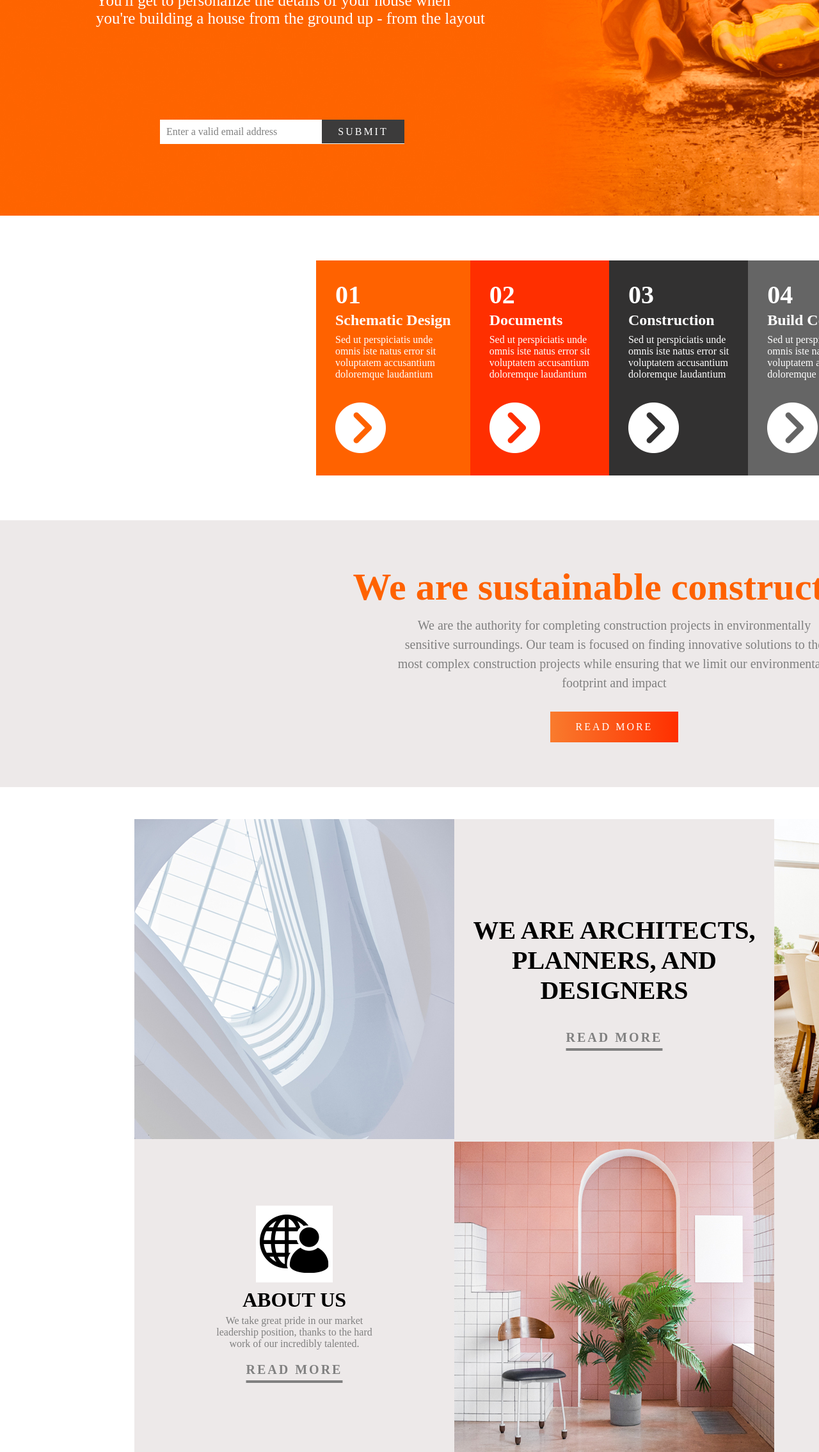
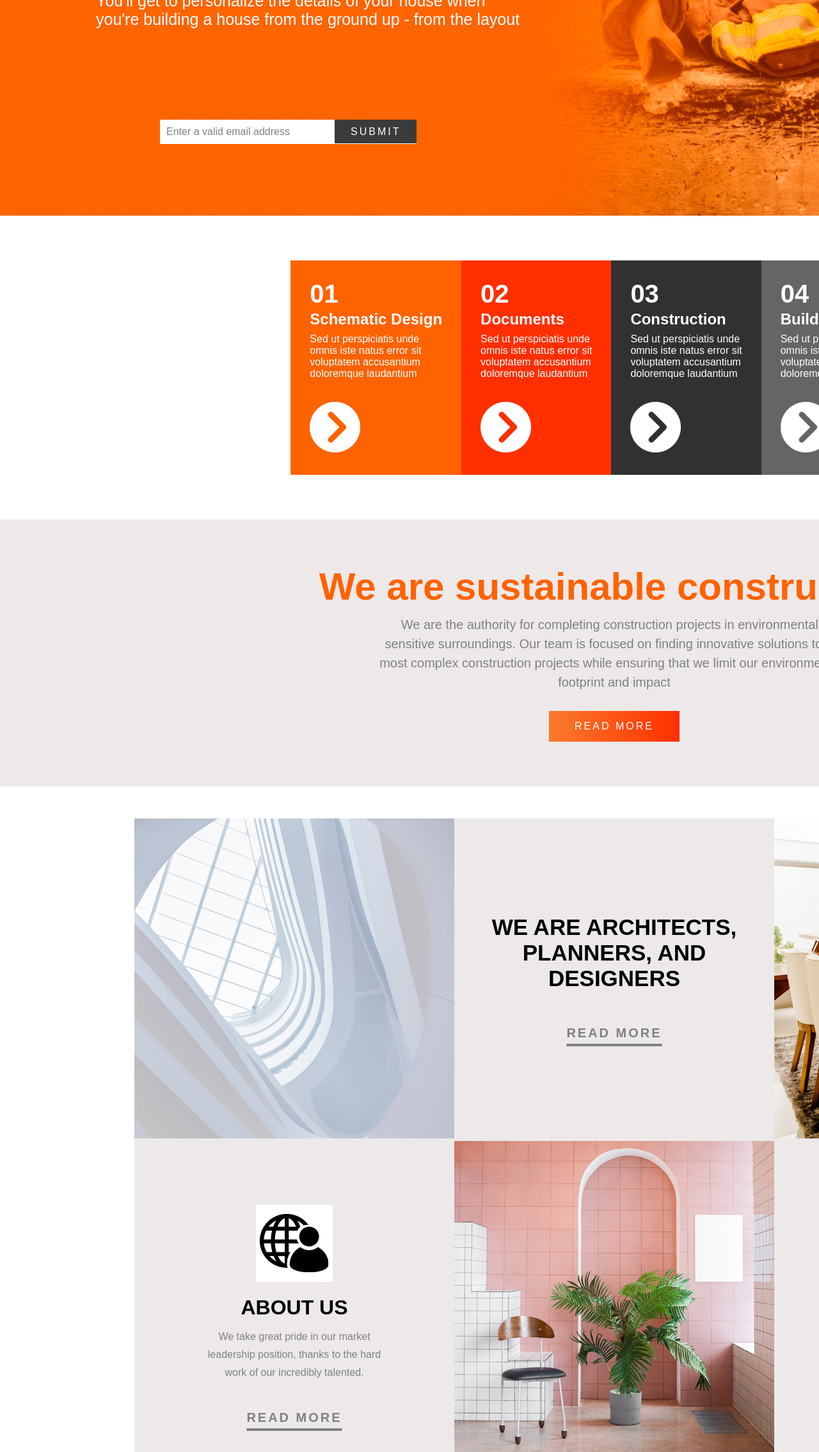
Before and after one commit to joy273609/Front-end-web, a plain HTML site: page 1115-RWD網頁作業/index.html in a window 1280 px wide. Shown: the part 531-2800 px from the top of the page at 64% size. Drawn offline with nearby package versions, Linux system fonts and the light colour scheme.

Commit message:
1118_0857

```diff
--- a/1115-RWD網頁作業/style.css
+++ b/1115-RWD網頁作業/style.css
@@ -29,6 +29,8 @@ body{
     color: gray;
     text-decoration: none;
     font-size: 20px;
+    font-family: Arial, Helvetica,'微軟正黑體' ,sans-serif;
+    font-weight: 500;
 }
 .header a:hover{}
 .header a:visited{}
@@ -55,6 +57,7 @@ body{
 .F1 div p{
     color: white;
     font-size: 25px;
+    font-family: Arial, Helvetica, '微軟正黑體', sans-serif;
 }
 .F1 div ul{
     position: absolute;
@@ -67,6 +70,7 @@ body{
     padding: 10px;
     color: gray;
     padding-right: 0;
+    font-family: Arial, Helvetica, '微軟正黑體', sans-serif;
 }
 .F1 div li a{
     background-color: #3c3b3b;
@@ -82,12 +86,14 @@ body{
     display: flex;
     justify-content: center;
     padding: 70px 0;
+    font-family: Arial, Helvetica, '微軟正黑體', sans-serif;
 }
 
 .F2 h1{
     font-size: 40px;
     color: white;
     padding-bottom: 3px;
+
 }
 
 .F2 h2{
@@ -134,6 +140,7 @@ body{
     justify-items: center;
     padding: 70px 0;
     box-sizing: border-box;
+    font-family: Arial, Helvetica, '微軟正黑體', sans-serif;
 }
 .F3 h1{
     color: rgb(255, 98, 0) ;
@@ -170,6 +177,7 @@ body{
     flex-wrap: wrap;
     justify-content: center;
     text-align: center;
+    font-family: Arial, Helvetica, '微軟正黑體', sans-serif;
 }
 
 .F4 div{
@@ -177,33 +185,37 @@ body{
     background-color: #ede9e9;
 }
 
-
-
 .F4 .inside1{
     padding-top: 150px;
-    font-size: 40px;
+    font-size: 35px;
     font-weight:900;
 }
 .F4 .inside1 p{
     color: black;
 }
-.F4 .inside2{
+.F4 .inside2 {
     padding-top: 100px;
+}
+.F4 .inside2 p{
+    padding-bottom: 10px;
 }
 
 .F4 .inside3{
     padding-top: 100px;
+}
 
+.F4 .inside3 p {
+    padding-bottom: 10px;
 }
 
 .F4 div h1{
-    padding: 5px;
+    padding: 18px;
 }
 .F4 div p{
     color: gray;
 }
 .F4 div ul{
-    padding: 20px;
+    padding: 40px;
 }
 
 .F4 a{
@@ -221,6 +233,7 @@ body{
     background-image: url(./images/handbg.jpg);
     background-repeat: no-repeat;
     position: relative;
+    font-family: Arial, Helvetica, '微軟正黑體', sans-serif;
 }
 
 .F5 div{
@@ -277,6 +290,7 @@ body{
     text-align: center;
     padding: 60px;
     color: white;
+    font-family: Arial, Helvetica, '微軟正黑體', sans-serif;
 }
 .Footer p{
     margin: 30px;
```
